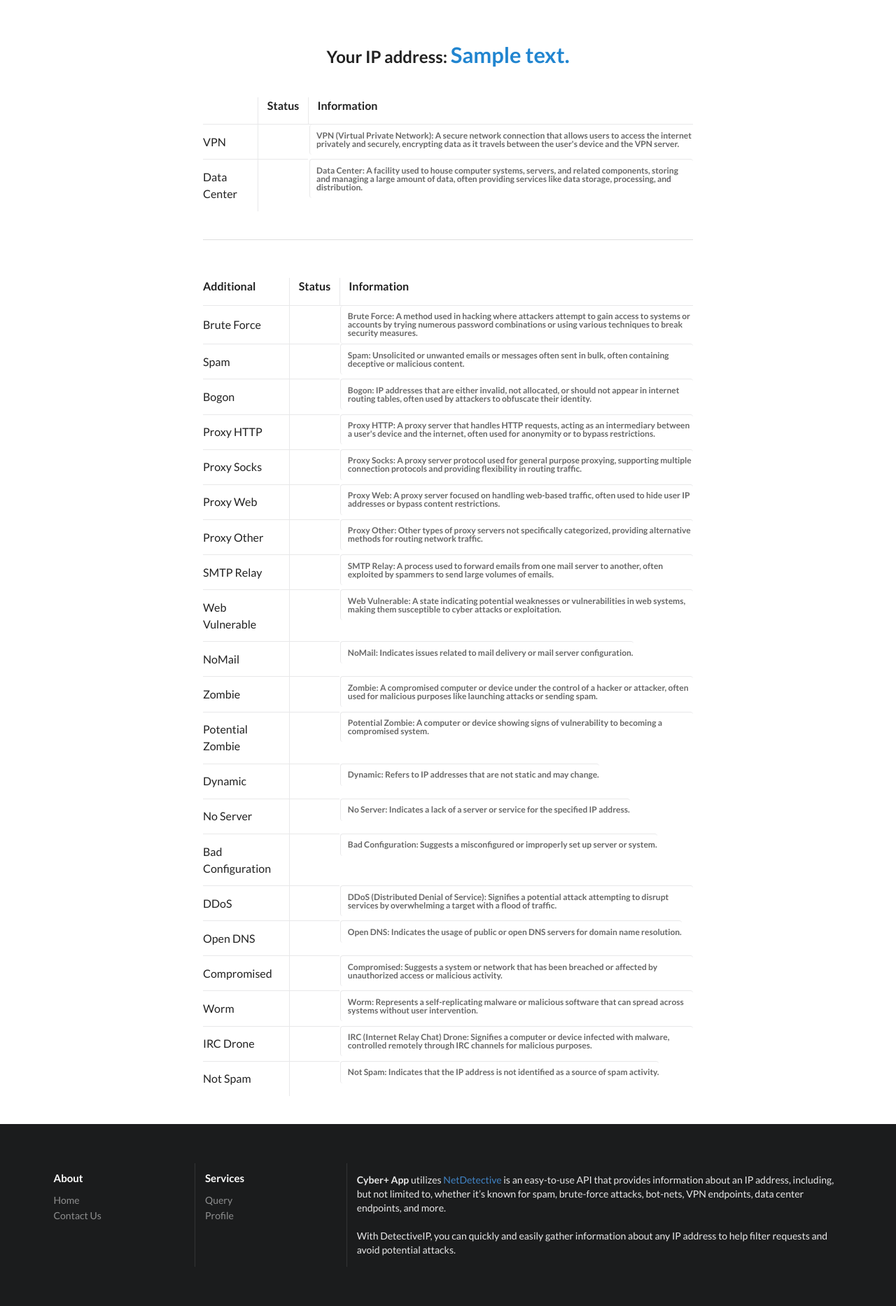
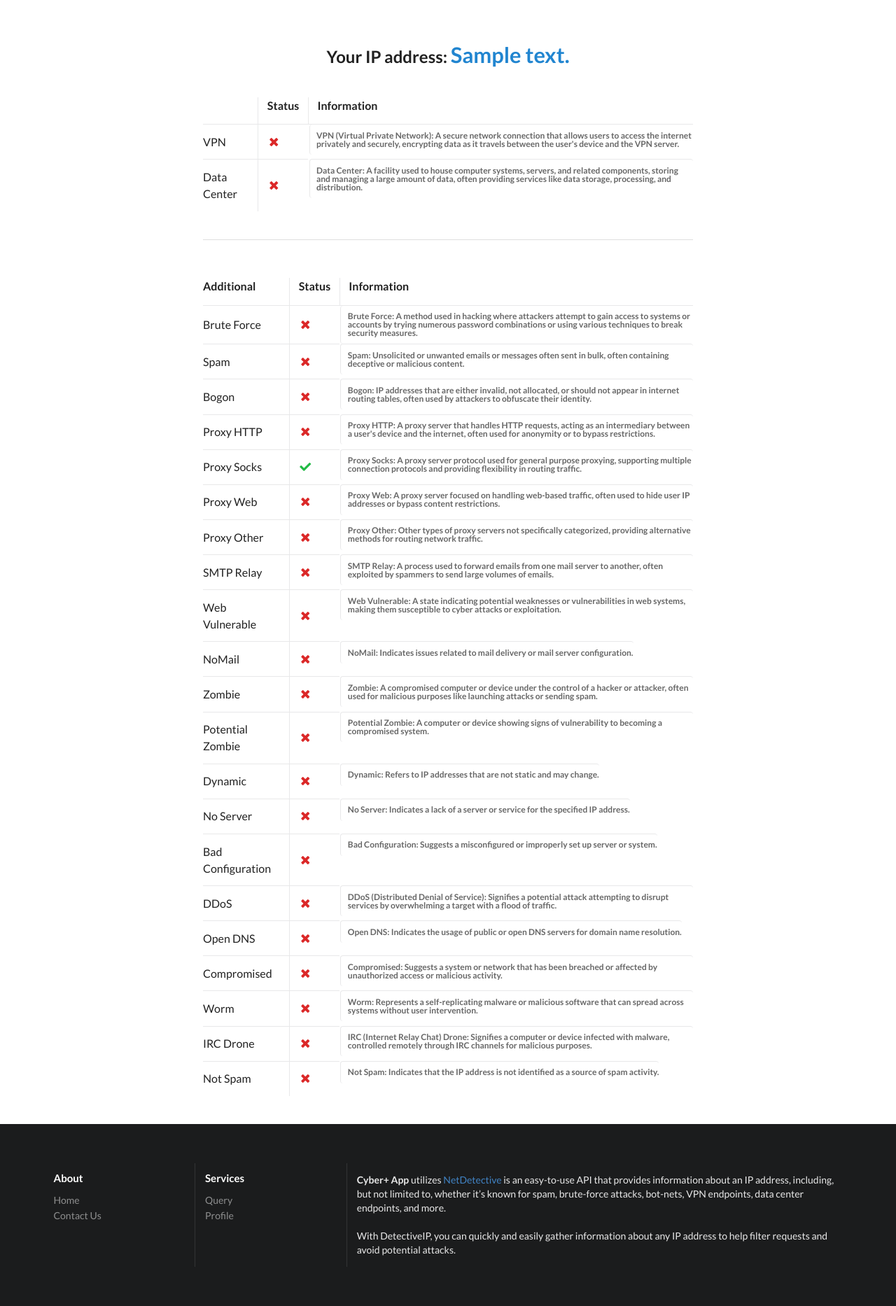
Before and after one commit to bunyaminsari/finalProjectBSari, a Django app: page / in a window 1280 px wide. Shown: the part 344-2210 px from the top of the page at 70% size. Run offline with Django 4.2, Linux system fonts and the light colour scheme; a user stored in the database is signed in; tables that the repository leaves empty hold one stand-in row (values such as "Sample post"); a database or web service that is not in the repository returns one stand-in record (values such as "Sample title"); data that the repository does not hold is empty.

Commit message:
index.html edited.

```diff
--- a/api/templates/api/index.html
+++ b/api/templates/api/index.html
@@ -9,6 +9,7 @@
 
 {% block content %}
 <div class="ui text container">
+{# Alerts & Messages#}
     {% if messages %}
         {% for message in messages %}
             <div class="ui {% if message.tags == 'info' %}info{% elif message.tags == 'error' %}error{% elif message.tags == 'success' %}success{% elif message.tags == 'warning' %}warning{% endif %} mini message">
@@ -31,7 +32,6 @@
     <br>
 </div>
 
-
 {#    If the data retrieved from the API it will be displayed below. #}
 <div>
     {% if data %}
@@ -43,7 +43,7 @@
                 <h2 class="first">Your IP address:  <span class="ui blue header">{{ data.ipAddress }}</span></h2>
             </div>
         <br>
-        <table class="ui very basic collapsing celled table">
+        <table class="ui very basic collapsing celled table"> {# The content displayed to unauthenticated visitors. #}
           <thead>
             <tr>
                 <th></th>
@@ -54,12 +54,12 @@
           <tbody>
             <tr>
               <td><div class="content">VPN</div></td>
-              <td>{{ data.isVpn }}</td>
+                <td>{% if data.isVpn %}<i class="green check icon"></i>{% else %}<i class="red x icon"></i>{% endif %}</td>
               <td class="ui label">VPN (Virtual Private Network): A secure network connection that allows users to access the internet privately and securely, encrypting data as it travels between the user's device and the VPN server.</td>
             </tr>
             <tr>
               <td><div class="content">Data Center</div></td>
-              <td>{{ data.isDataCenter }}</td>
+                <td>{% if data.isDataCenter %}<i class="green check icon"></i>{% else %}<i class="red x icon"></i>{% endif %}</td>
               <td class="ui label">Data Center: A facility used to house computer systems, servers, and related components, storing and managing a large amount of data, often providing services like data storage, processing, and distribution.</td>
             </tr>
           </tbody>
@@ -67,7 +67,7 @@
         <br>
 </div>
     {% else %}
-        <p>No data available.</p>
+        <p>No data available.</p> {# If theres is not data retrieved from the API. #}
     {% endif %}
 </div>
 {#    This content is for the authentication users. #}
@@ -87,107 +87,107 @@
                 <tbody>
                     <tr>
                         <td><div class="content">Brute Force</div></td>
-                        <td>{{ data.isBruteForce }}</td>
+                        <td>{% if data.isBruteForce %}<i class="green check icon"></i>{% else %}<i class="red x icon"></i>{% endif %}</td>
                         <td class="ui label">Brute Force: A method used in hacking where attackers attempt to gain access to systems or accounts by trying numerous password combinations or using various techniques to break security measures.</td>
                     </tr>
                     <tr>
                         <td><div class="content">Spam</div></td>
-                        <td>{{ data.isSpam }}</td>
+                        <td>{% if data.isSpam %}<i class="green check icon"></i>{% else %}<i class="red x icon"></i>{% endif %}</td>
                         <td class="ui label">Spam: Unsolicited or unwanted emails or messages often sent in bulk, often containing deceptive or malicious content.</td>
                     </tr>
                     <tr>
                         <td><div class="content">Bogon</div></td>
-                        <td>{{ data.isBogon }}</td>
+                        <td>{% if data.isBogon %}<i class="green check icon"></i>{% else %}<i class="red x icon"></i>{% endif %}</td>
                         <td class="ui label">Bogon: IP addresses that are either invalid, not allocated, or should not appear in internet routing tables, often used by attackers to obfuscate their identity.</td>
                     </tr>
                     <tr>
                         <td><div class="content">Proxy HTTP</div></td>
-                        <td>{{ data.isProxyHttp }}</td>
+                        <td>{% if data.isProxyHttp %}<i class="green check icon"></i>{% else %}<i class="red x icon"></i>{% endif %}</td>
                         <td class="ui label">Proxy HTTP: A proxy server that handles HTTP requests, acting as an intermediary between a user's device and the internet, often used for anonymity or to bypass restrictions.</td>
                     </tr>
                     <tr>
                         <td><div class="content">Proxy Socks</div></td>
-                        <td>{{ data.isProxySocks }}</td>
+                        <td>{% if data.ProxySocks %}<i class="green check icon"></i>{% else %}<i class="red x icon"></i>{% endif %}</td>
                         <td class="ui label">Proxy Socks: A proxy server protocol used for general purpose proxying, supporting multiple connection protocols and providing flexibility in routing traffic.</td>
                     </tr>
                     <tr>
                         <td><div class="content">Proxy Web</div></td>
-                        <td>{{ data.isProxyWeb }}</td>
+                        <td>{% if data.isProxyWeb%}<i class="green check icon"></i>{% else %}<i class="red x icon"></i>{% endif %}</td>
                         <td class="ui label">Proxy Web: A proxy server focused on handling web-based traffic, often used to hide user IP addresses or bypass content restrictions.</td>
                     </tr>
                     <tr>
                         <td><div class="content">Proxy Other</div></td>
-                        <td>{{ data.isProxyOther }}</td>
+                        <td>{% if data.isProxyOther %}<i class="green check icon"></i>{% else %}<i class="red x icon"></i>{% endif %}</td>
                         <td class="ui label">Proxy Other: Other types of proxy servers not specifically categorized, providing alternative methods for routing network traffic.</td>
                     </tr>
                     <tr>
                         <td><div class="content">SMTP Relay</div></td>
-                        <td>{{ data.isSmtpRelay }}</td>
+                        <td>{% if data.isSmtpRelay %}<i class="green check icon"></i>{% else %}<i class="red x icon"></i>{% endif %}</td>
                         <td class="ui label">SMTP Relay: A process used to forward emails from one mail server to another, often exploited by spammers to send large volumes of emails.</td>
                     </tr>
                     <tr>
                         <td><div class="content">Web Vulnerable</div></td>
-                        <td>{{ data.isWebVuln }}</td>
+                        <td>{% if data.isWebVuln %}<i class="green check icon"></i>{% else %}<i class="red x icon"></i>{% endif %}</td>
                         <td class="ui label">Web Vulnerable: A state indicating potential weaknesses or vulnerabilities in web systems, making them susceptible to cyber attacks or exploitation.</td>
                     </tr>
                     <tr>
                         <td><div class="content">NoMail</div></td>
-                        <td>{{ data.isNoMail }}</td>
+                        <td>{% if data.isNoMail %}<i class="green check icon"></i>{% else %}<i class="red x icon"></i>{% endif %}</td>
                         <td class="ui label">NoMail: Indicates issues related to mail delivery or mail server configuration.</td>
                     </tr>
                     <tr>
                         <td><div class="content">Zombie</div></td>
-                        <td>{{ data.isZombie }}</td>
+                        <td>{% if data.isZombie %}<i class="green check icon"></i>{% else %}<i class="red x icon"></i>{% endif %}</td>
                         <td class="ui label">Zombie: A compromised computer or device under the control of a hacker or attacker, often used for malicious purposes like launching attacks or sending spam.</td>
                     </tr>
                     <tr>
                         <td><div class="content">Potential Zombie</div></td>
-                        <td>{{ data.isPotentialZombie }}</td>
+                        <td>{% if data.isPotentialZombie %}<i class="green check icon"></i>{% else %}<i class="red x icon"></i>{% endif %}</td>
                         <td class="ui label">Potential Zombie: A computer or device showing signs of vulnerability to becoming a compromised system.</td>
                     </tr>
                     <tr>
                         <td><div class="content">Dynamic</div></td>
-                        <td>{{ data.isDynamic }}</td>
+                        <td>{% if data.isDynamic %}<i class="green check icon"></i>{% else %}<i class="red x icon"></i>{% endif %}</td>
                         <td class="ui label">Dynamic: Refers to IP addresses that are not static and may change.</td>
                     </tr>
                     <tr>
                         <td><div class="content">No Server</div></td>
-                        <td>{{ data.isNoServer }}</td>
+                        <td>{% if data.isNoServer %}<i class="green check icon"></i>{% else %}<i class="red x icon"></i>{% endif %}</td>
                         <td class="ui label">No Server: Indicates a lack of a server or service for the specified IP address.</td>
                     </tr>
                     <tr>
                         <td><div class="content">Bad Configuration</div></td>
-                        <td>{{ data.isBadConf }}</td>
+                        <td>{% if data.isBadConf %}<i class="green check icon"></i>{% else %}<i class="red x icon"></i>{% endif %}</td>
                         <td class="ui label">Bad Configuration: Suggests a misconfigured or improperly set up server or system.</td>
                     </tr>
                     <tr>
                         <td><div class="content">DDoS</div></td>
-                        <td>{{ data.isDDos }}</td>
+                        <td>{% if data.isDDos%}<i class="green check icon"></i>{% else %}<i class="red x icon"></i>{% endif %}</td>
                         <td class="ui label">DDoS (Distributed Denial of Service): Signifies a potential attack attempting to disrupt services by overwhelming a target with a flood of traffic.</td>
                     </tr>
                     <tr>
                         <td><div class="content">Open DNS</div></td>
-                        <td>{{ data.isOpenDns }}</td>
+                        <td>{% if data.isOpenDns %}<i class="green check icon"></i>{% else %}<i class="red x icon"></i>{% endif %}</td>
                         <td class="ui label">Open DNS: Indicates the usage of public or open DNS servers for domain name resolution.</td>
                     </tr>
                     <tr>
                         <td><div class="content">Compromised</div></td>
-                        <td>{{ data.isCompromised }}</td>
+                        <td>{% if data.isCompromised %}<i class="green check icon"></i>{% else %}<i class="red x icon"></i>{% endif %}</td>
                         <td class="ui label">Compromised: Suggests a system or network that has been breached or affected by unauthorized access or malicious activity.</td>
                     </tr>
                     <tr>
                         <td><div class="content">Worm</div></td>
-                        <td>{{ data.isWorm }}</td>
+                        <td>{% if data.isWorm %}<i class="green check icon"></i>{% else %}<i class="red x icon"></i>{% endif %}</td>
                         <td class="ui label">Worm: Represents a self-replicating malware or malicious software that can spread across systems without user intervention.</td>
                     </tr>
                     <tr>
                         <td><div class="content">IRC Drone</div></td>
-                        <td>{{ data.isIrcDrone }}</td>
+                        <td>{% if data.isIrcDrone %}<i class="green check icon"></i>{% else %}<i class="red x icon"></i>{% endif %}</td>
                         <td class="ui label">IRC (Internet Relay Chat) Drone: Signifies a computer or device infected with malware, controlled remotely through IRC channels for malicious purposes.</td>
                     </tr>
                     <tr>
                         <td><div class="content">Not Spam</div></td>
-                        <td>{{ data.isNotSpam }}</td>
+                        <td>{% if data.isNotSpam %}<i class="green check icon"></i>{% else %}<i class="red x icon"></i>{% endif %}</td>
                         <td class="ui label">Not Spam: Indicates that the IP address is not identified as a source of spam activity.</td>
                     </tr>
                 </tbody>
--- a/api/templates/registration/login.html
+++ b/api/templates/registration/login.html
@@ -36,7 +36,6 @@
             {% endfor %}
         </ul>
     {% endif %}`
-
 
 <div class="ui middle aligned center aligned grid">
   <div class="column">
```
